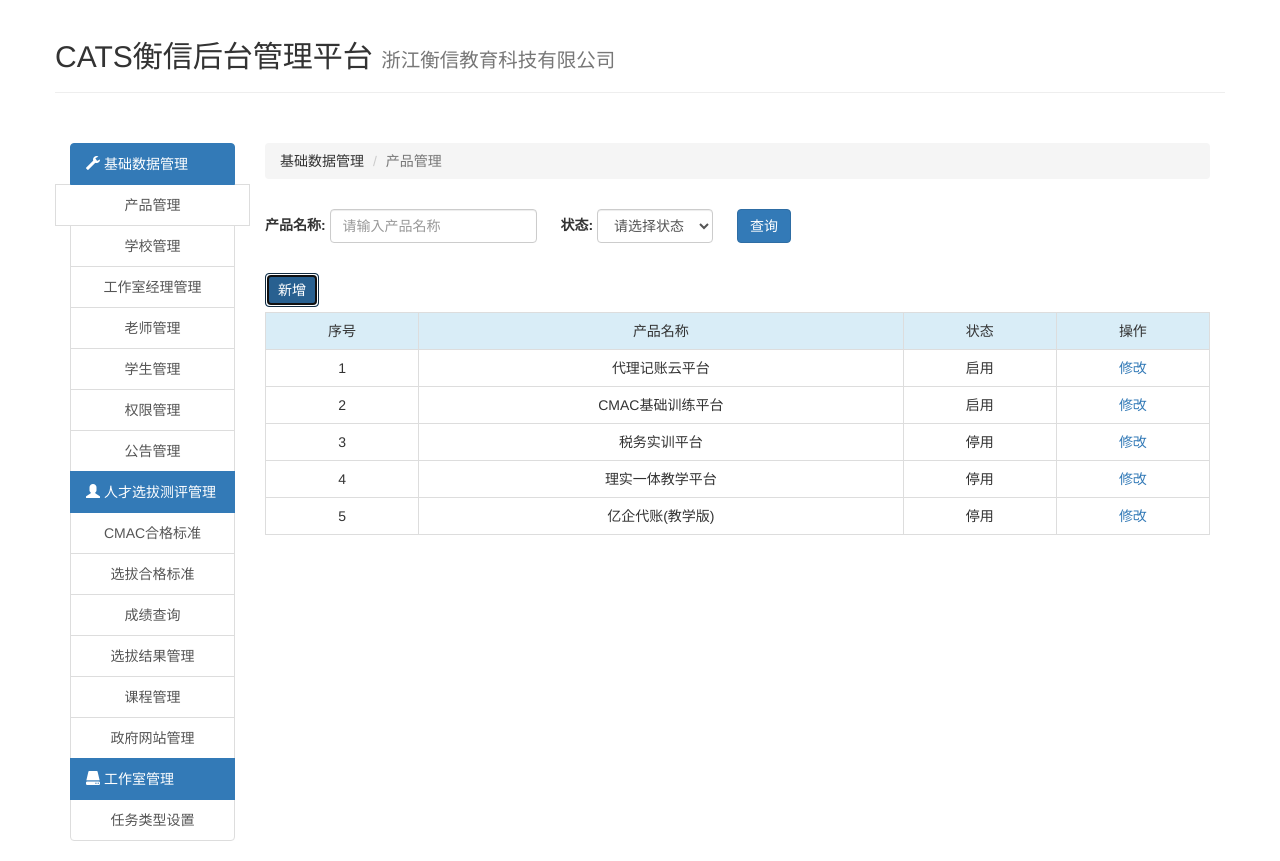
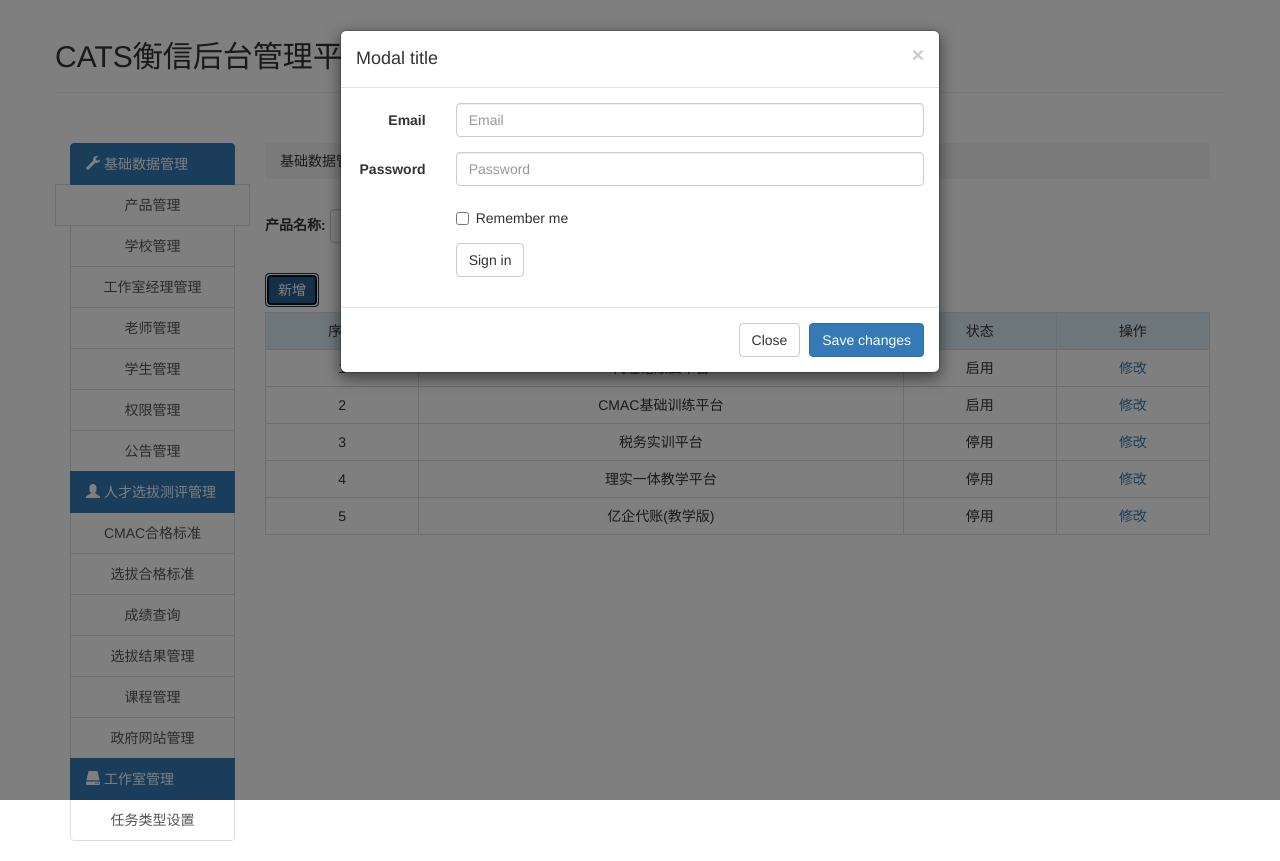
Before and after one commit to nihaoxiaosong/cats_html, a plain HTML site: page page/admin/product.html in a window 1280 px wide. Both pictures are taken after a click on the button "新增". Drawn offline with nearby package versions, Linux system fonts and the light colour scheme.

Commit message:
20161206

```diff
--- a/page/admin/product.html
+++ b/page/admin/product.html
@@ -69,7 +69,7 @@
 							</div>
 						</form>
 					</div>
-					<div style="margin-top: 30px;"><button type="button" class="btn btn-primary">新增</button></div>
+					<div style="margin-top: 30px;"><button type="button" class="btn btn-primary" data-toggle="modal" data-target="#myModal">新增</button></div>
 					<div style="margin-top: 5px;">
 						<table class="table table-bordered table-hover" style="text-align:center">
 							<tr class="info">
@@ -82,37 +82,93 @@
 								<td>1</td>
 								<td>代理记账云平台</td>
 								<td>启用</td>
-								<td><a href="#">修改</a></td>
+								<td>
+									<a href="#">修改</a>
+								</td>
 							</tr>
 							<tr>
 								<td>2</td>
 								<td>CMAC基础训练平台</td>
 								<td>启用</td>
-								<td><a href="#">修改</a></td>
+								<td>
+									<a href="#">修改</a>
+								</td>
 							</tr>
 							<tr>
 								<td>3</td>
 								<td>税务实训平台</td>
 								<td>停用</td>
-								<td><a href="#">修改</a></td>
+								<td>
+									<a href="#">修改</a>
+								</td>
 							</tr>
 							<tr>
 								<td>4</td>
 								<td>理实一体教学平台</td>
 								<td>停用</td>
-								<td><a href="#">修改</a></td>
+								<td>
+									<a href="#">修改</a>
+								</td>
 							</tr>
 							<tr>
 								<td>5</td>
 								<td>亿企代账(教学版)</td>
 								<td>停用</td>
-								<td><a href="#">修改</a></td>
+								<td>
+									<a href="#">修改</a>
+								</td>
 							</tr>
 						</table>
 					</div>
 				</div>
 			</div>
 		</div>
+
+		<div class="modal fade" id="myModal">
+			<div class="modal-dialog">
+				<div class="modal-content">
+					<div class="modal-header">
+						<button type="button" class="close" data-dismiss="modal"><span aria-hidden="true">&times;</span><span class="sr-only">Close</span></button>
+						<h4 class="modal-title">Modal title</h4>
+					</div>
+					<div class="modal-body">
+						<form class="form-horizontal" role="form">
+							<div class="form-group">
+								<label for="inputEmail3" class="col-sm-2 control-label">Email</label>
+								<div class="col-sm-10">
+									<input type="email" class="form-control" id="inputEmail3" placeholder="Email">
+								</div>
+							</div>
+							<div class="form-group">
+								<label for="inputPassword3" class="col-sm-2 control-label">Password</label>
+								<div class="col-sm-10">
+									<input type="password" class="form-control" id="inputPassword3" placeholder="Password">
+								</div>
+							</div>
+							<div class="form-group">
+								<div class="col-sm-offset-2 col-sm-10">
+									<div class="checkbox">
+										<label>
+          <input type="checkbox"> Remember me
+        </label>
+									</div>
+								</div>
+							</div>
+							<div class="form-group">
+								<div class="col-sm-offset-2 col-sm-10">
+									<button type="submit" class="btn btn-default">Sign in</button>
+								</div>
+							</div>
+						</form>
+					</div>
+					<div class="modal-footer">
+						<button type="button" class="btn btn-default" data-dismiss="modal">Close</button>
+						<button type="button" class="btn btn-primary">Save changes</button>
+					</div>
+				</div>
+			</div>
+		</div>
+
 	</body>
 
 </html>
--- /dev/null
+++ b/page/bootstrap.html
@@ -0,0 +1,13 @@
+<!DOCTYPE html>
+<html>
+	<head>
+		<meta charset="UTF-8">
+		<title></title>
+		<link rel="stylesheet" href="http://cdn.bootcss.com/bootstrap/3.3.7/css/bootstrap-theme.min.css">
+		<link rel="stylesheet" href="http://cdn.bootcss.com/bootstrap/3.3.7/css/bootstrap-theme.min.css">
+		<script src="http://cdn.bootcss.com/jquery/2.2.4/jquery.min.js"></script>
+		<script src="http://cdn.bootcss.com/bootstrap/3.3.7/js/bootstrap.min.js"></script>
+	</head>
+	<body>
+	</body>
+</html>
```
